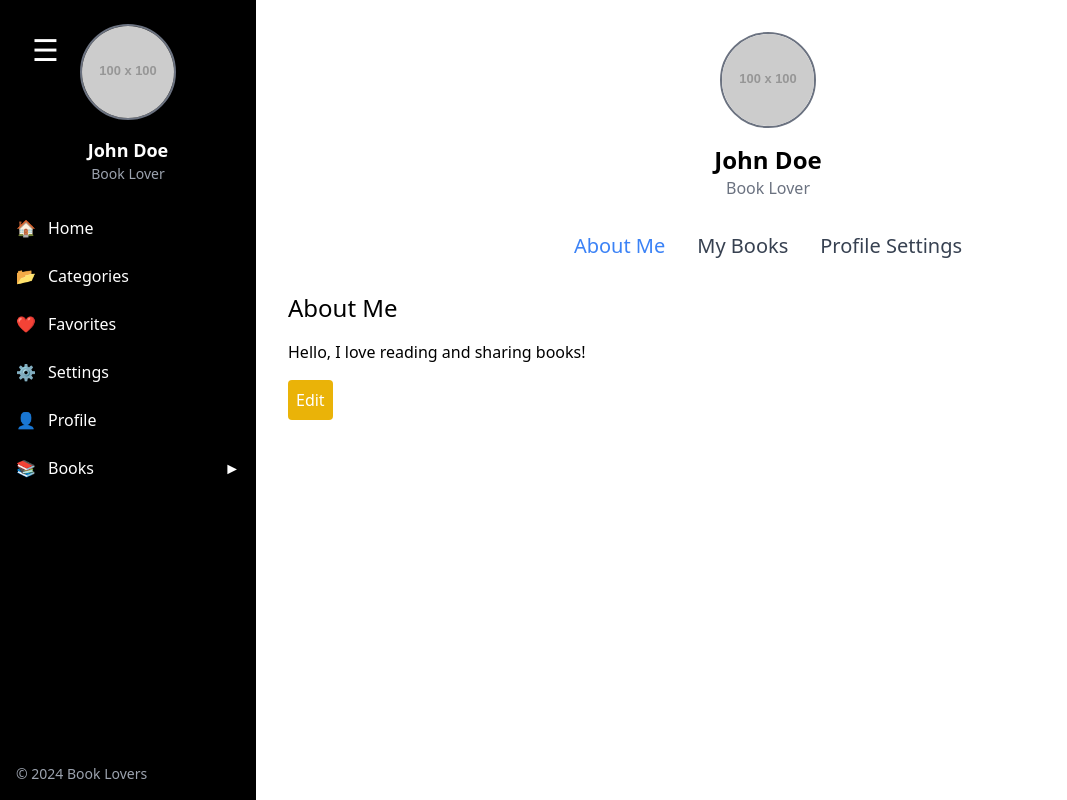
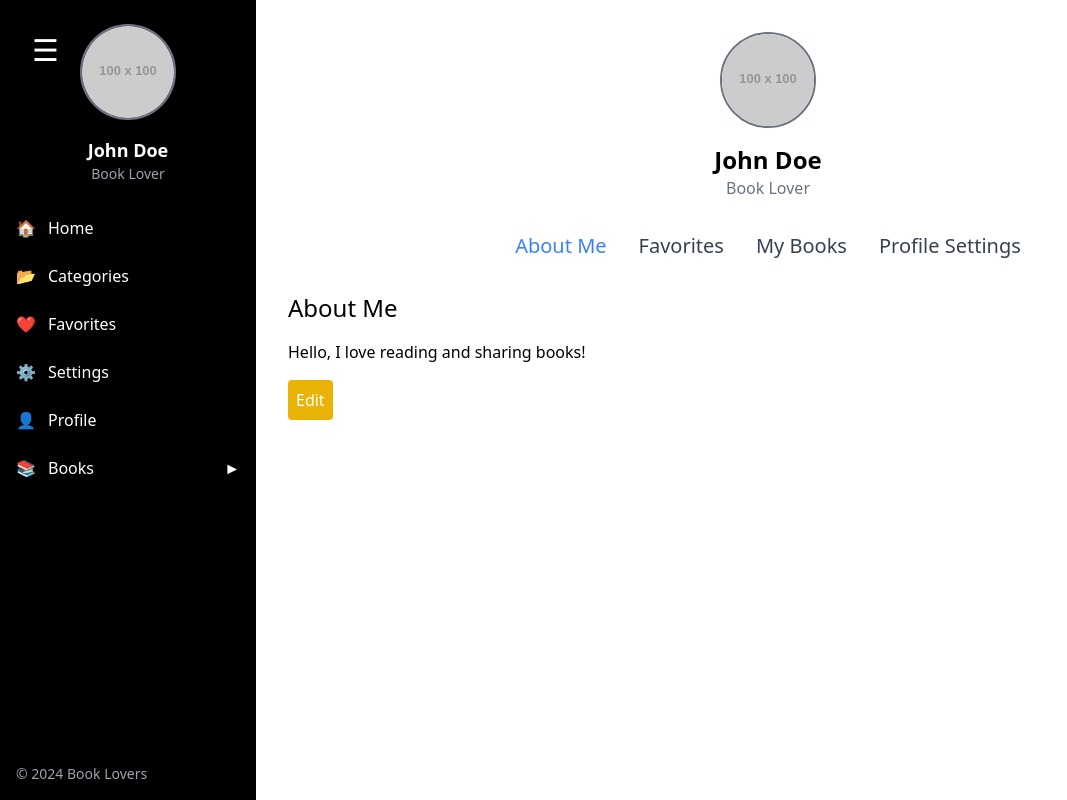
Before and after one commit to Kenna-Tefera/Book-Sharing-and-Recommendation-website, a React (Create React App) app in the folder frontend/: page /profile in a window 1280 px wide. Shown: the whole page, without its empty margins (0-1067 px from the left). Built offline with nearby package versions, Linux system fonts and the light colour scheme.

Commit message:
profile page done

```diff
--- a/frontend/src/pages/profile.js
+++ b/frontend/src/pages/profile.js
@@ -8,6 +8,10 @@ const ProfilePage = () => {
   const [isEditingAboutMe, setIsEditingAboutMe] = useState(false);
   const [aboutMeText, setAboutMeText] = useState('Hello, I love reading and sharing books!');
   const [books, setBooks] = useState([
+    { id: 1, title: 'The Great Adventure', description: 'A thrilling tale of adventure.' },
+    { id: 2, title: 'Mystery in the Dark', description: 'A gripping mystery novel.' },
+  ]);
+  const [favorites, setFavorites] = useState([
     { id: 1, title: 'The Great Adventure', description: 'A thrilling tale of adventure.' },
     { id: 2, title: 'Mystery in the Dark', description: 'A gripping mystery novel.' },
   ]);
@@ -75,6 +79,14 @@ const ProfilePage = () => {
               </li>
               <li>
                 <button
+                  className={`text-xl ${activeTab === 'favorites' ? 'text-blue-500' : 'text-gray-700'} hover:text-blue-500`}
+                  onClick={() => setActiveTab('favorites')}
+                >
+                  Favorites
+                </button>
+              </li>
+              <li>
+                <button
                   className={`text-xl ${activeTab === 'myBooks' ? 'text-blue-500' : 'text-gray-700'} hover:text-blue-500`}
                   onClick={() => setActiveTab('myBooks')}
                 >
@@ -111,6 +123,24 @@ const ProfilePage = () => {
                   <button onClick={handleEditAboutMe} className="bg-yellow-500 text-white p-2 rounded mt-4">Edit</button>
                 </div>
               )}
+            </section>
+          )}
+
+          {activeTab === 'favorites' && (
+            <section id="favorites" className="mb-8">
+              <h2 className="text-2xl mb-4">Favorites</h2>
+              <ul>
+                {favorites.map((book) => (
+                  <li key={book.id} className="mb-4 p-4 bg-gray-100 rounded">
+                    <h3 className="text-xl font-semibold">{book.title}</h3>
+                    <p>{book.description}</p>
+                    <div className="mt-2">
+                      <button className="bg-green-500 text-white p-2 rounded mr-2">View</button>
+                      <button className="bg-blue-500 text-white p-2 rounded">Edit</button>
+                    </div>
+                  </li>
+                ))}
+              </ul>
             </section>
           )}
 
```
